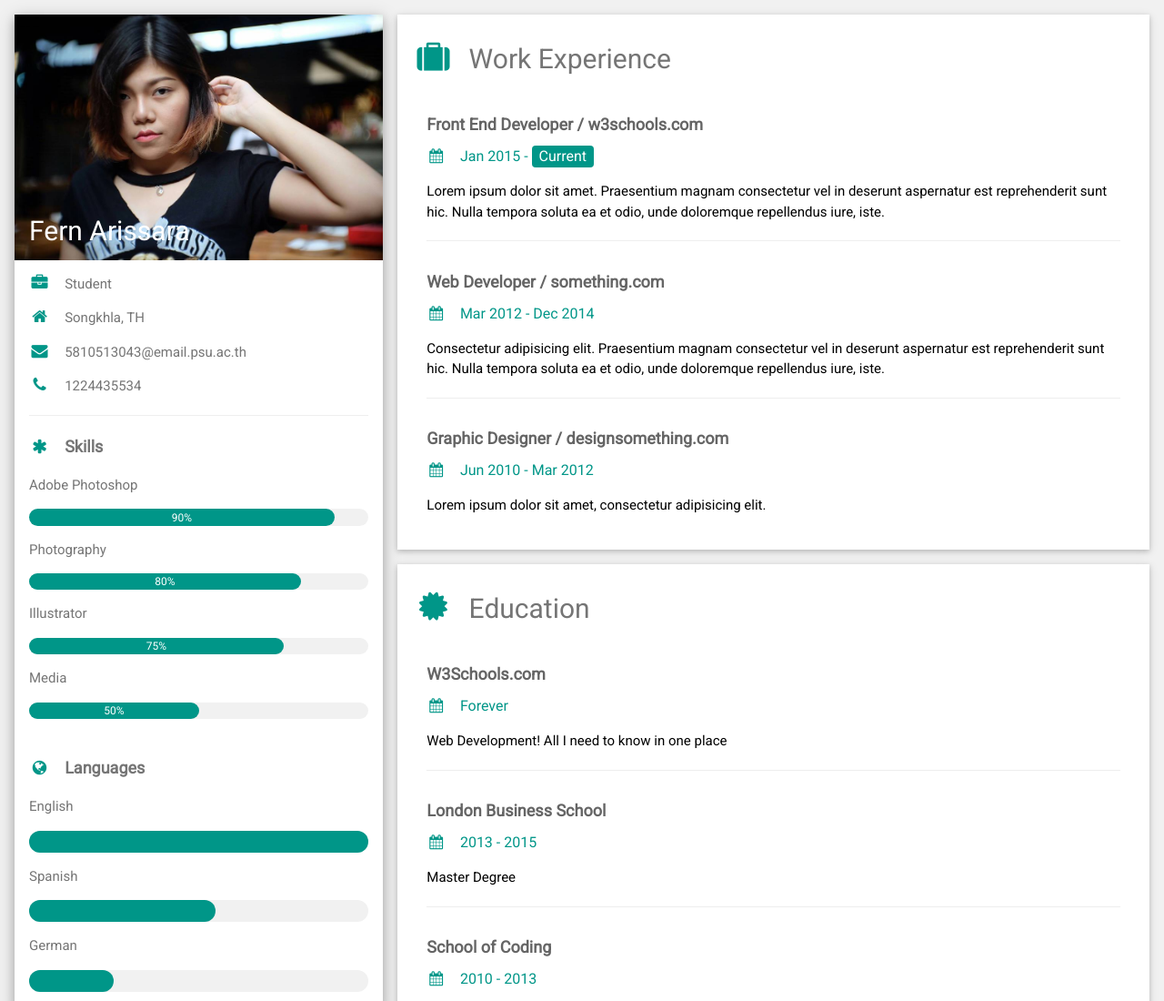
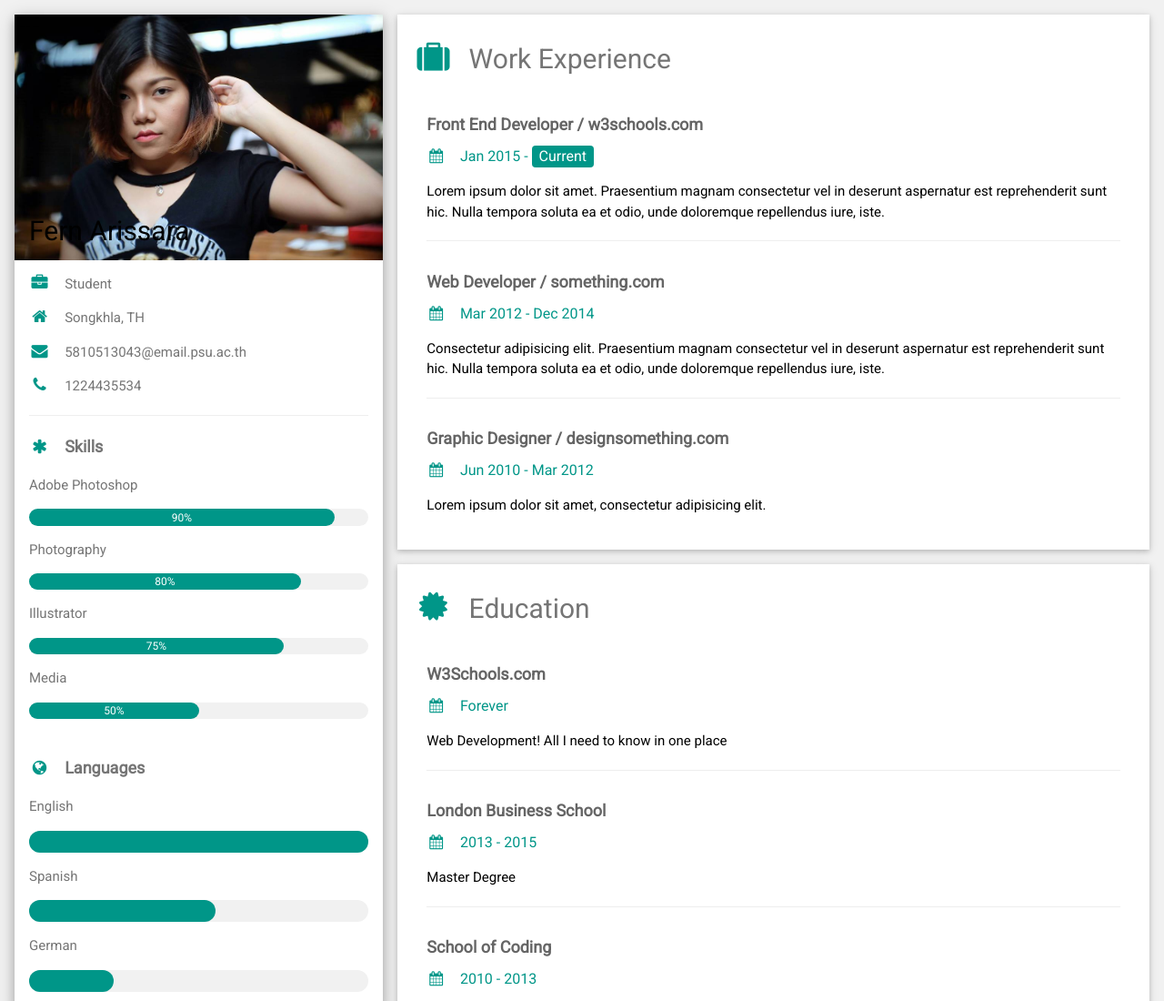
Before and after one commit to Aris1199/project01, a plain HTML site: page index.html in a window 1280 px wide. Shown: the top 1100 px of the page at 91% size. Drawn offline with nearby package versions, Linux system fonts and the light colour scheme.

Commit message:
Update index.html

```diff
--- a/index.html
+++ b/index.html
@@ -8,7 +8,6 @@
 <link rel="stylesheet" href="https://cdnjs.cloudflare.com/ajax/libs/font-awesome/4.7.0/css/font-awesome.min.css">
 <style>
 html,body,h1,h2,h3,h4,h5,h6 {font-family: "Roboto", sans-serif}
-  h2{color:white;}
 </style>
 <body class="w3-light-grey">
 
```
